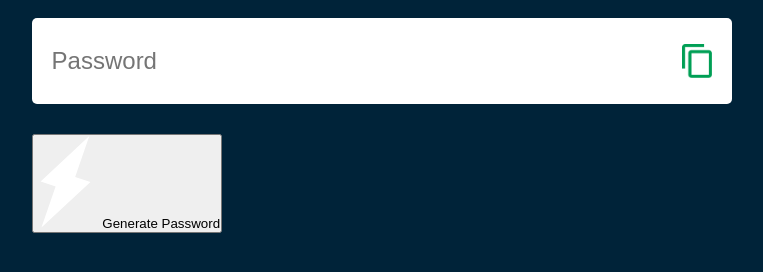
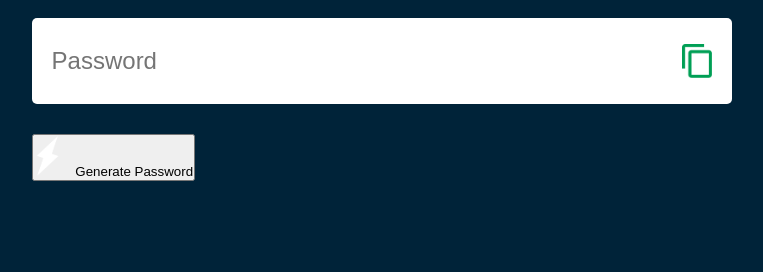
Before and after one commit to YawBoah/Random-Password-Generator, a plain HTML site: page index.html in a window 1280 px wide. Shown: the part 290-562 px from the top of the page, without its empty margins (122-885 px from the left). Drawn offline with Linux system fonts and the light colour scheme.

Commit message:
Styled the image in the button

```diff
--- a/style.css
+++ b/style.css
@@ -50,3 +50,8 @@ body{
     outline: 0;
     font-size: 24px;
 }
+
+.container button img{
+    width: 28px;
+    margin-right: 10px;
+}
```
